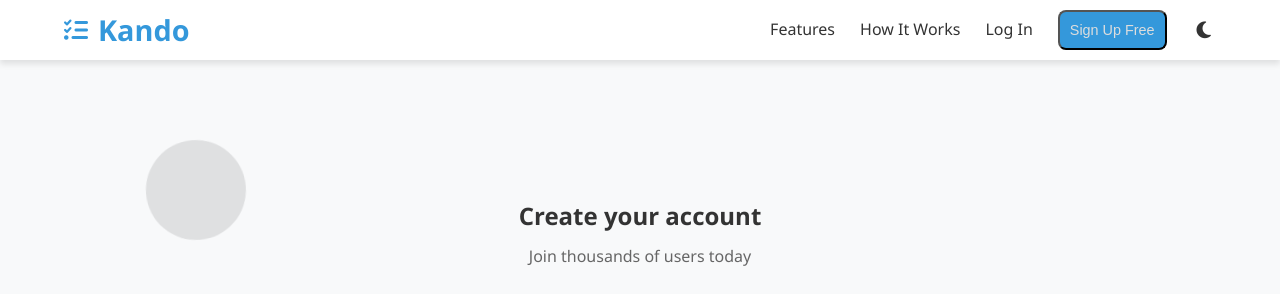
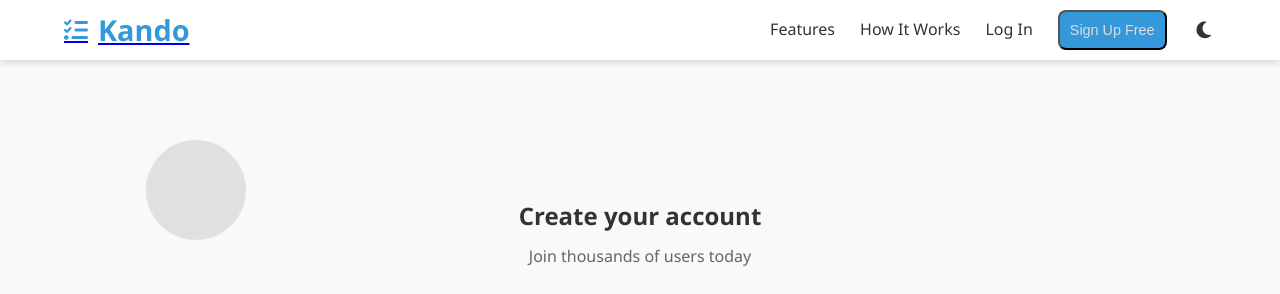
Before and after one commit to kanDo101/FrontEnd, a PHP site: page /SignUp/signUP.html in a window 1280 px wide, with the pointer over the restyled element. Shown: the top 294 px of the page. Run offline with PHP 8.4, Linux system fonts and the light colour scheme.

Commit message:
fix underlining elements  in the nav bar

```diff
--- a/auth/auth.css
+++ b/auth/auth.css
@@ -139,3 +139,7 @@ input {
 a {
     text-decoration: none;
 }
+
+a:hover {
+    text-decoration: underline;
+}
```
